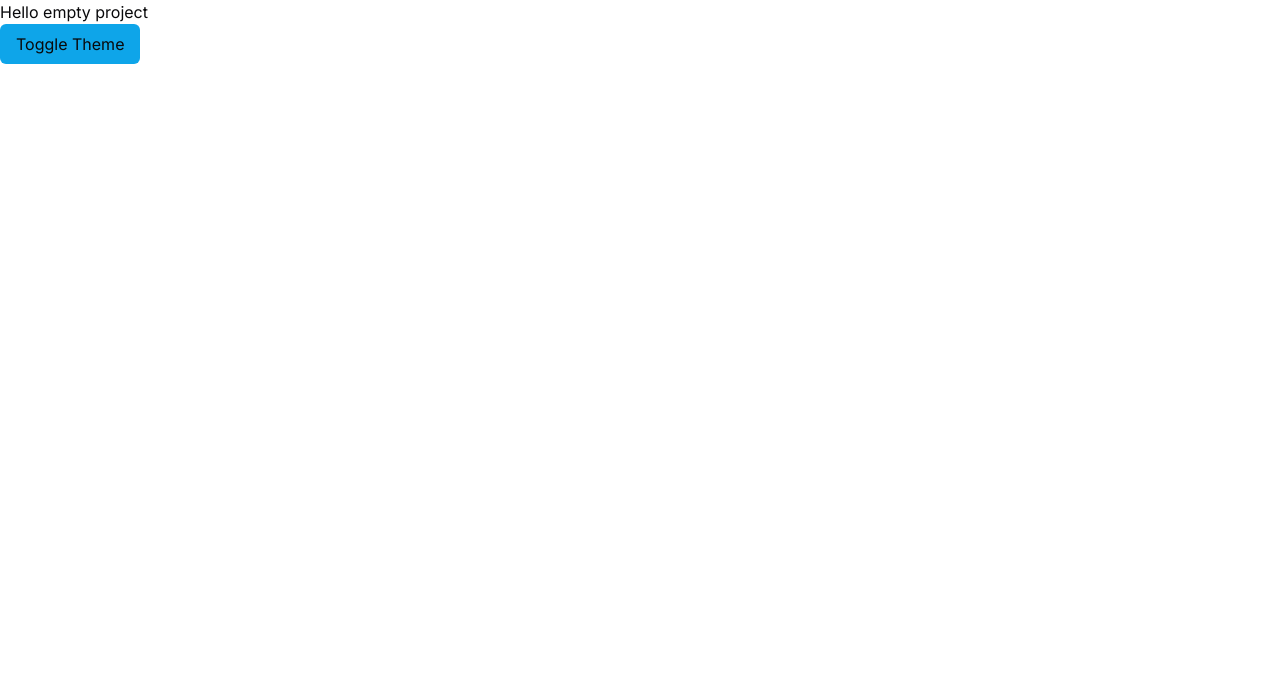
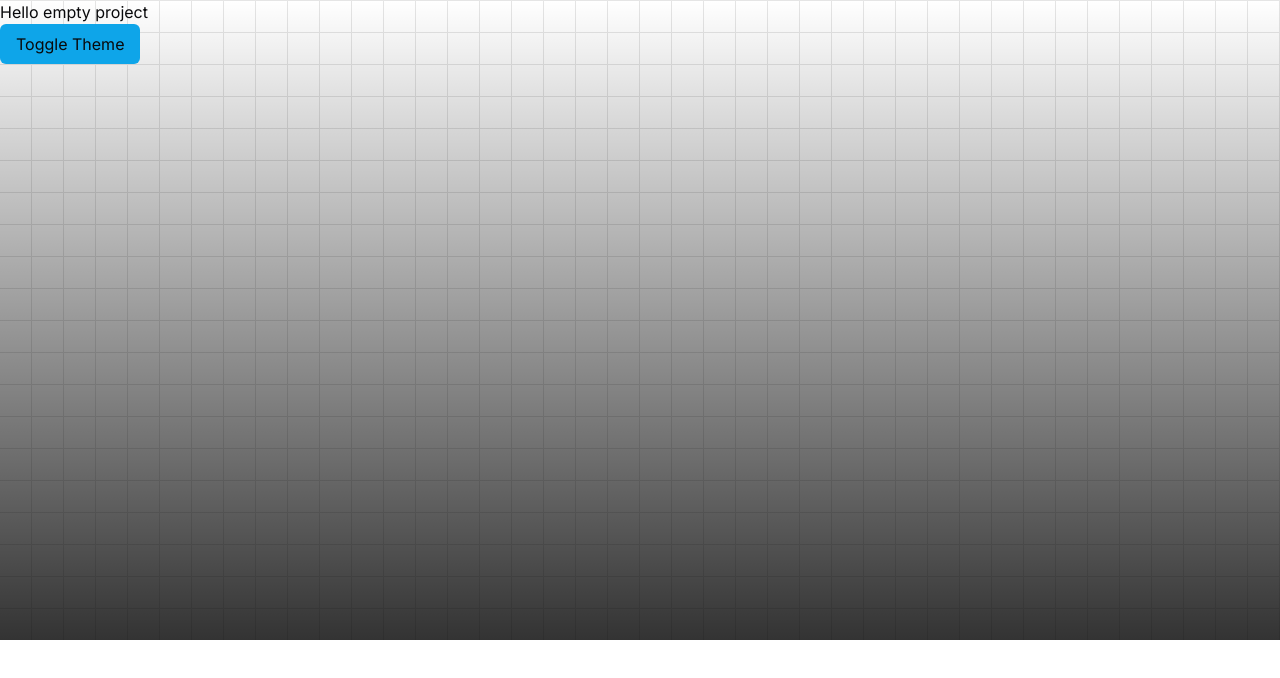
Before and after one commit to BasheerRajeh/links, a Next.js app: page / in a window 1280 px wide. Shown: the top 678 px of the page. Built offline with nearby package versions, Linux system fonts and the light colour scheme.

Commit message:
feat: add grid background

```diff
--- a/app/layout.tsx
+++ b/app/layout.tsx
@@ -103,8 +103,14 @@ export default function RootLayout({
             className={cn(inter.variable, 'scroll-smooth')}
             suppressHydrationWarning
         >
-            <body className='font-default'>
-                <Providers>{children}</Providers>
+            <body className='relative bg-white font-default dark:bg-black'>
+                <Providers>
+                    <div className='absolute inset-0 -z-20 h-[80vh] bg-grid'>
+                        <div className='h-[80vh] bg-gradiant'>
+                            <div className='h-screen'>{children}</div>
+                        </div>
+                    </div>
+                </Providers>
             </body>
         </html>
     )
--- a/tailwind.config.ts
+++ b/tailwind.config.ts
@@ -77,6 +77,11 @@ export default {
                 'accordion-down': 'accordion-down 0.2s ease-out',
                 'accordion-up': 'accordion-up 0.2s ease-out',
             },
+            backgroundImage: {
+                grid: "url('/images/grid.svg')",
+                gradiant:
+                    'linear-gradient(0deg, rgba(0,0,0,0.8) 0%, rgba(0,0,0,0) 100%)',
+            },
         },
     },
     plugins: [typography, animate],
```
Also changed, not shown: public/images/grid.svg (added).
